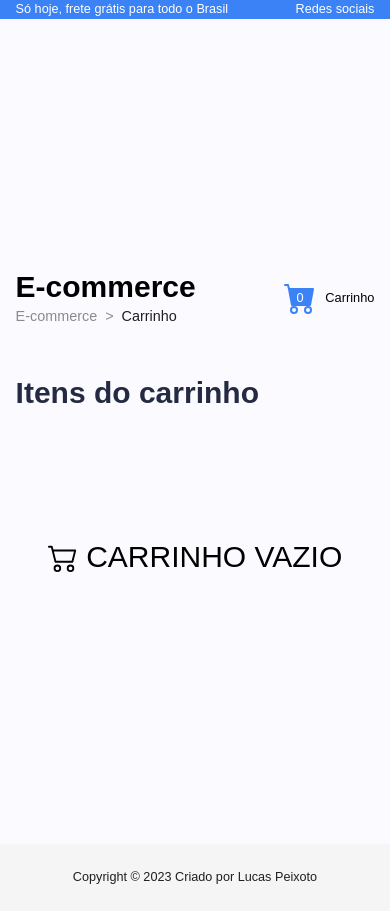
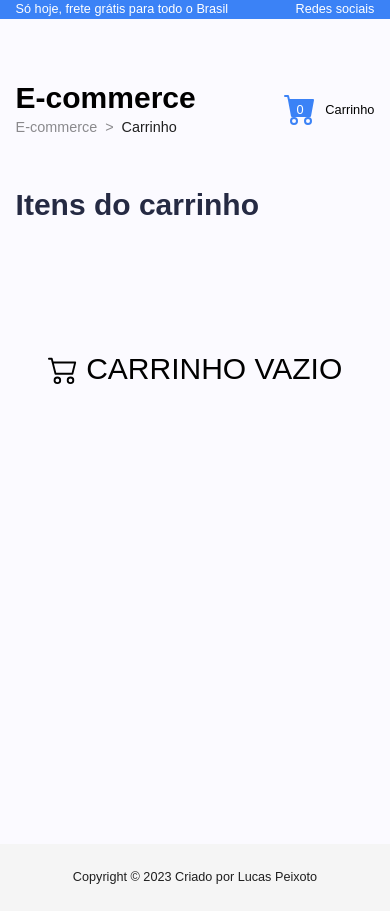
Before and after one commit to lucasptcastro/e-commerce, a Next.js app: page /carrinho in a window 390 px wide. Built offline with nearby package versions, Linux system fonts and the light colour scheme.

Commit message:
🌈 style: adjust mobile header for the cart

```diff
--- a/src/pages/layout.tsx
+++ b/src/pages/layout.tsx
@@ -25,7 +25,11 @@
 
       <main>
         <Navbar />
-        <div className="flex flex-col py-20 gap-[3rem] px-[15.5%] bg-bodyBg min-h-screen responsive:justify-center responsive:px-[4%]">
+        <div
+          className={`flex flex-col py-20 gap-[3rem] px-[15.5%] bg-bodyBg min-h-screen responsive:${
+            props == "Carrinho" ? "" : "justify-center"
+          } responsive:px-[4%]`}
+        >
           <Header breadcrumb={props} />
           {children}
         </div>
```
